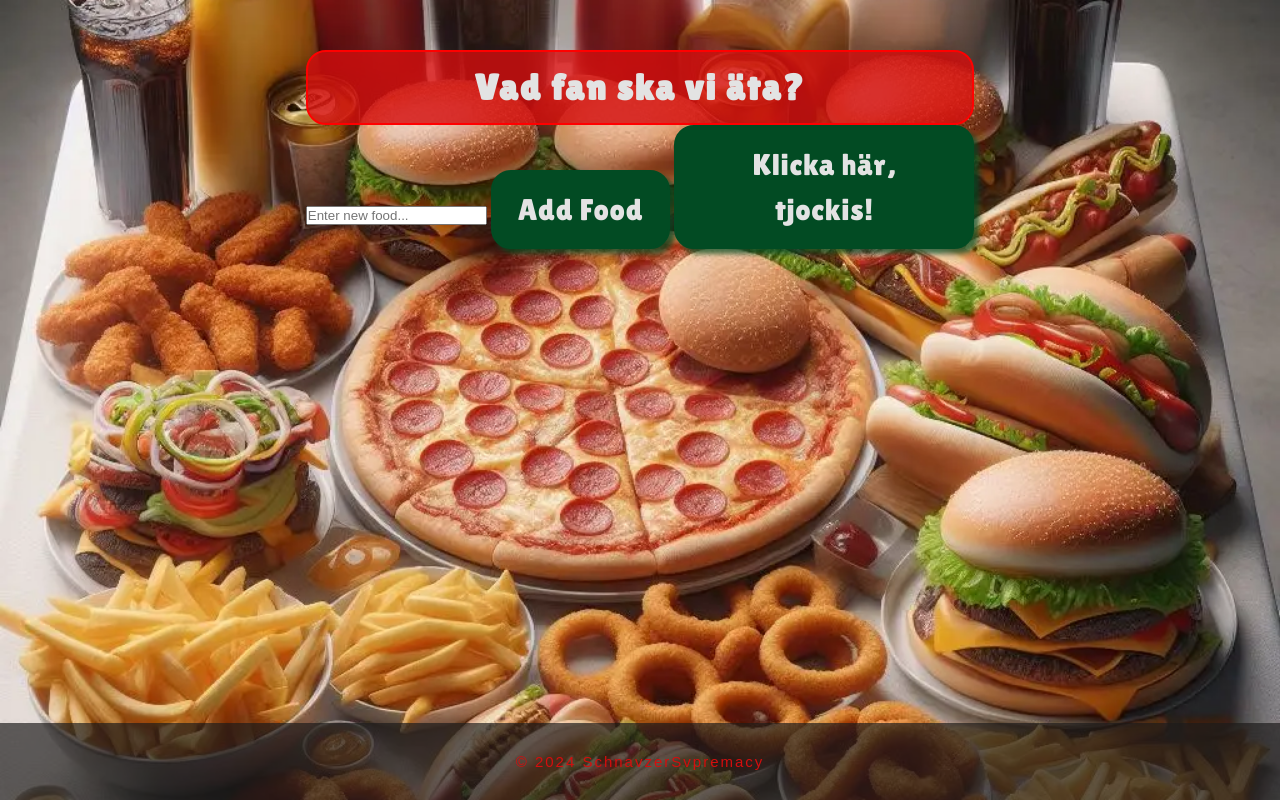
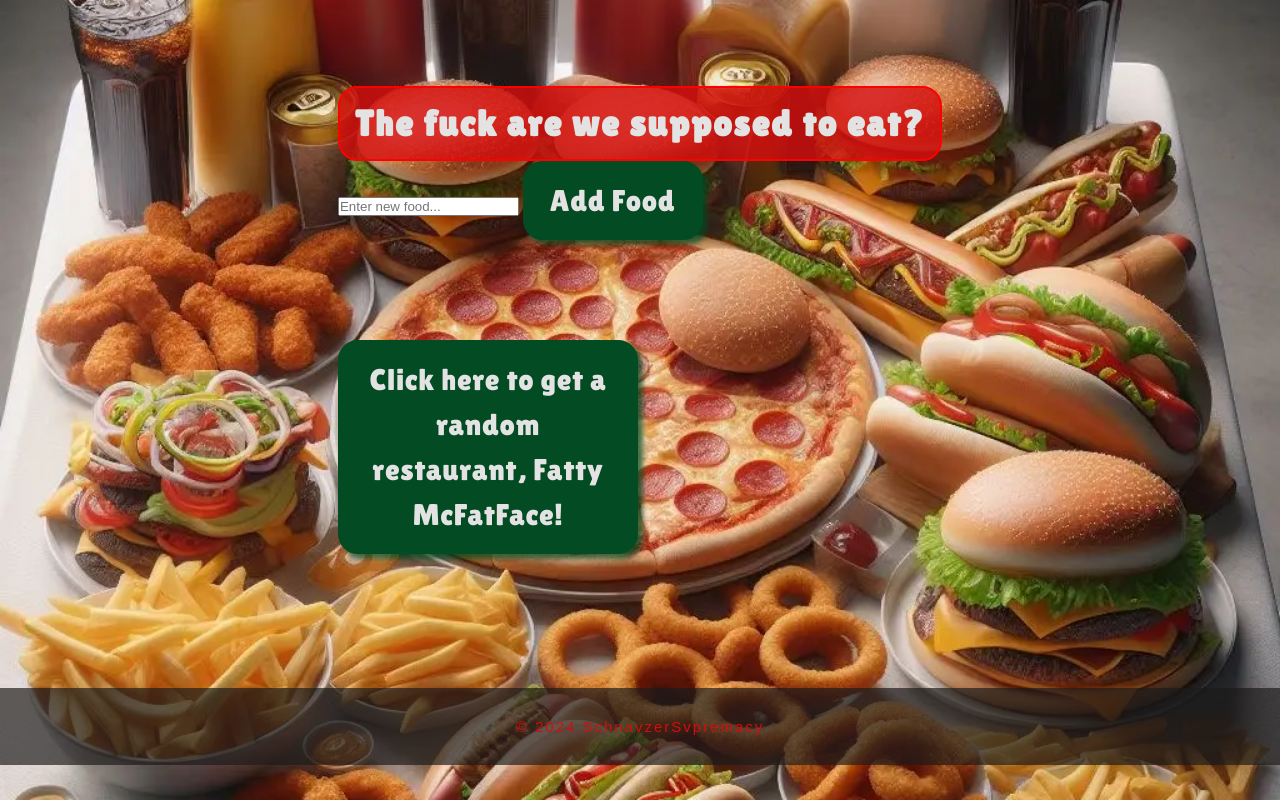
Before and after one commit to schnavzer480/randomFood, a plain HTML site: page index.html in a window 1280 px wide. Both pictures are taken after typing "Sample" into the empty fields and a click on the button "Add Food". Drawn offline with Linux system fonts and the light colour scheme.

```diff
--- a/index.html
+++ b/index.html
@@ -17,20 +17,22 @@
     <link rel="manifest" href="favicon_package_v0.16/site.webmanifest">
     <link rel="mask-icon" href="favicon_package_v0.16/safari-pinned-tab.svg" color="#5bbad5">
     <meta name="msapplication-TileColor" content="#da532c">
-    <meta name="theme-color" content="#ffffff">
+    <meta name="theme-color" content="#d40e0ecf">
     <title>Vad fan ska vi äta?</title>
 </head>
 <body class="background-image">
-    <div class="wrapper">
-        <header>
+    <header>
+        <div class="wrapper">
             <div class="header">
-                <h1>Vad fan ska vi äta?</h1>
+                <h1>The fuck are we supposed to eat?</h1>
             </div>
-        </header>
+        </div>
         <main>
-            <input type="text" id="newFoodInput" placeholder="Enter new food...">
+            <div class="input-container">
+                <input type="text" id="newFoodInput" placeholder="Enter new food...">
                 <button onclick="addFood()">Add Food</button>
-                <button onclick="selectRandomFood()">Klicka här, tjockis!</button>
+            </div>
+                <button onclick="selectRandomFood()">Click here to get a random restaurant, Fatty McFatFace!</button>
 
                 <p id="selectedFood" class="hidden"></p>
 
@@ -48,7 +50,7 @@
 
                     if (newFood !== "") {
                         foodArray.push(newFood);
-                        newFoodInput.value = ""; // Clear the input field
+                        newFoodInput.value = "";
                     }
                 }
 
@@ -61,7 +63,7 @@
                 </script>
             </div>
         </main>
-    </div>
+    </header>
     <footer>
         <p class="footer-text">© 2024 SchnavzerSvpremacy</p>
     </footer>
```
